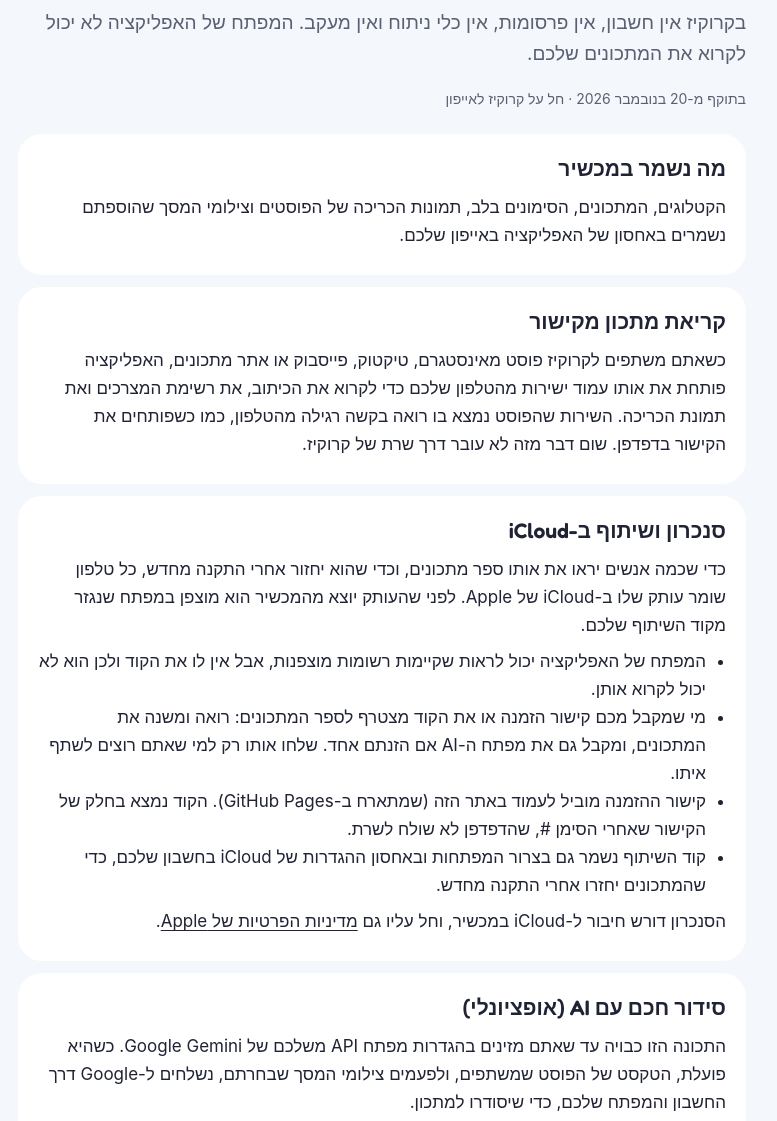
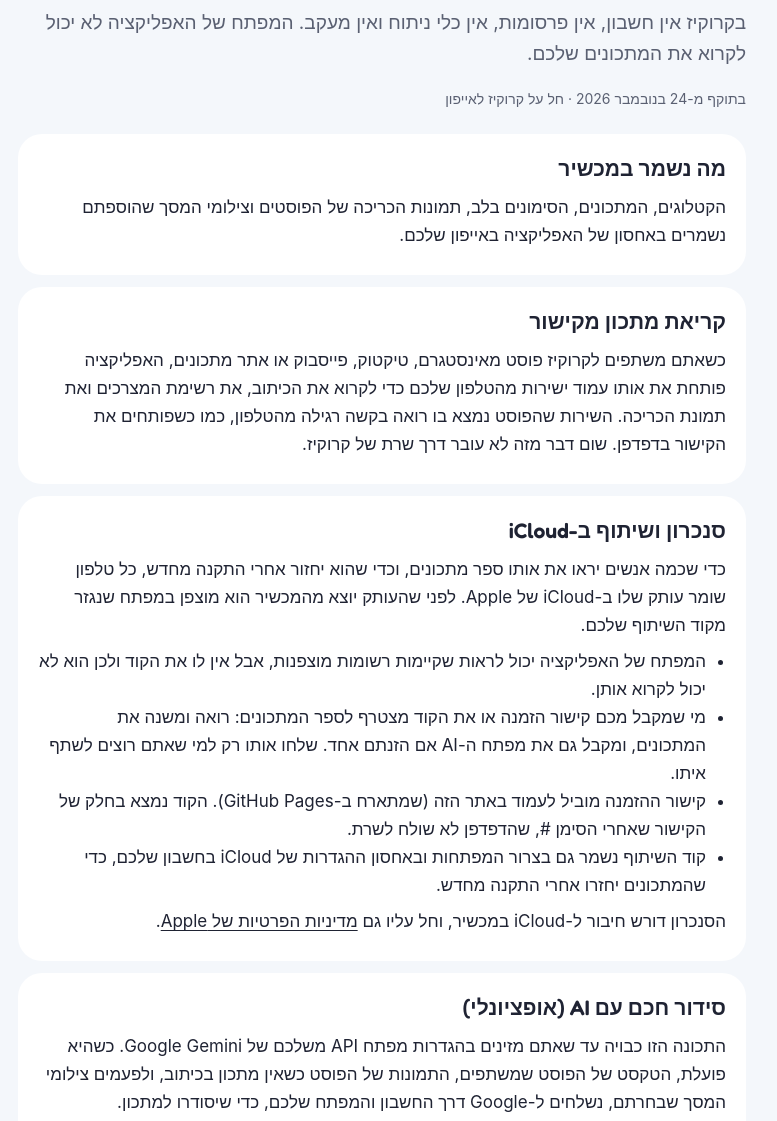
Before and after one commit to KobiKrief12/kobikrief12.github.io, a plain HTML site: page krookiz/privacy.html in a window 1280 px wide. Shown: the part 166-1287 px from the top of the page, without its empty margins (258-1035 px from the left). Drawn offline with Linux system fonts and the light colour scheme.

Commit message:
Krookiz privacy: post pictures are sent to Google when the caption has no recipe
Co-Authored-By: Claude Opus 5.5 <noreply@anthropic.com>

```diff
--- a/krookiz/privacy.html
+++ b/krookiz/privacy.html
@@ -18,7 +18,7 @@
 <main class="wrap">
   <h1>המתכונים שלכם נשארים שלכם</h1>
   <p class="lede">בקרוקיז אין חשבון, אין פרסומות, אין כלי ניתוח ואין מעקב. המפתח של האפליקציה לא יכול לקרוא את המתכונים שלכם.</p>
-  <p class="meta">בתוקף מ-20 בנובמבר 2026 · חל על קרוקיז לאייפון</p>
+  <p class="meta">בתוקף מ-24 בנובמבר 2026 · חל על קרוקיז לאייפון</p>
 
   <section>
     <h2>מה נשמר במכשיר</h2>
@@ -41,7 +41,7 @@
   </section>
   <section>
     <h2>סידור חכם עם AI (אופציונלי)</h2>
-    <p>התכונה הזו כבויה עד שאתם מזינים בהגדרות מפתח API משלכם של Google Gemini. כשהיא פועלת, הטקסט של הפוסט שמשתפים, ולפעמים צילומי המסך שבחרתם, נשלחים ל-Google דרך החשבון והמפתח שלכם, כדי שיסודרו למתכון.</p>
+    <p>התכונה הזו כבויה עד שאתם מזינים בהגדרות מפתח API משלכם של Google Gemini. כשהיא פועלת, הטקסט של הפוסט שמשתפים, התמונות של הפוסט כשאין מתכון בכיתוב, ולפעמים צילומי המסך שבחרתם, נשלחים ל-Google דרך החשבון והמפתח שלכם, כדי שיסודרו למתכון.</p>
     <ul>
       <li>על המידע הזה חלים התנאים ומדיניות הפרטיות של Google. בשכבה החינמית, למשל, Google רשאית להשתמש בתוכן כדי לשפר את המוצרים שלה.</li>
       <li>המפתח נשמר בצרור המפתחות של המכשיר, ועובר לשאר המכשירים שמשתפים את ספר המתכונים בתוך העותק המוצפן ב-iCloud. הוא לא נשלח למפתח האפליקציה.</li>
```
